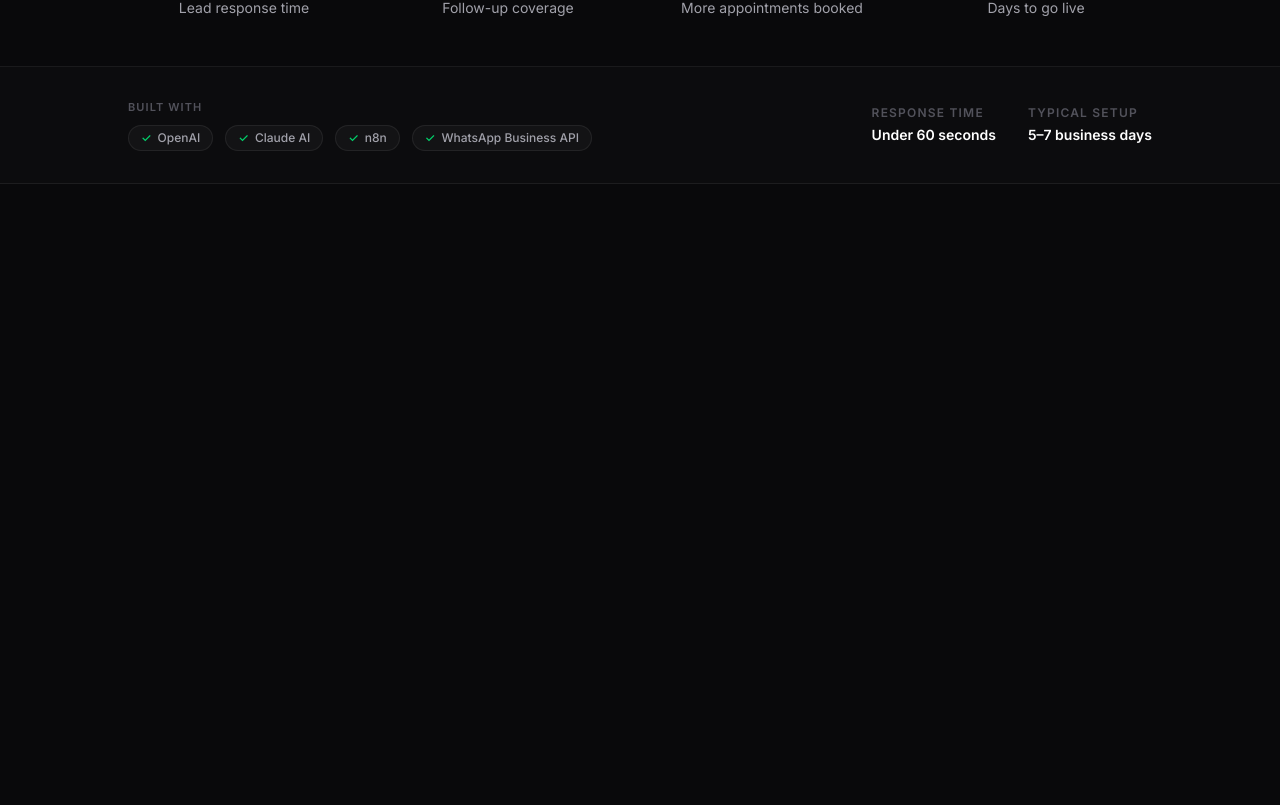
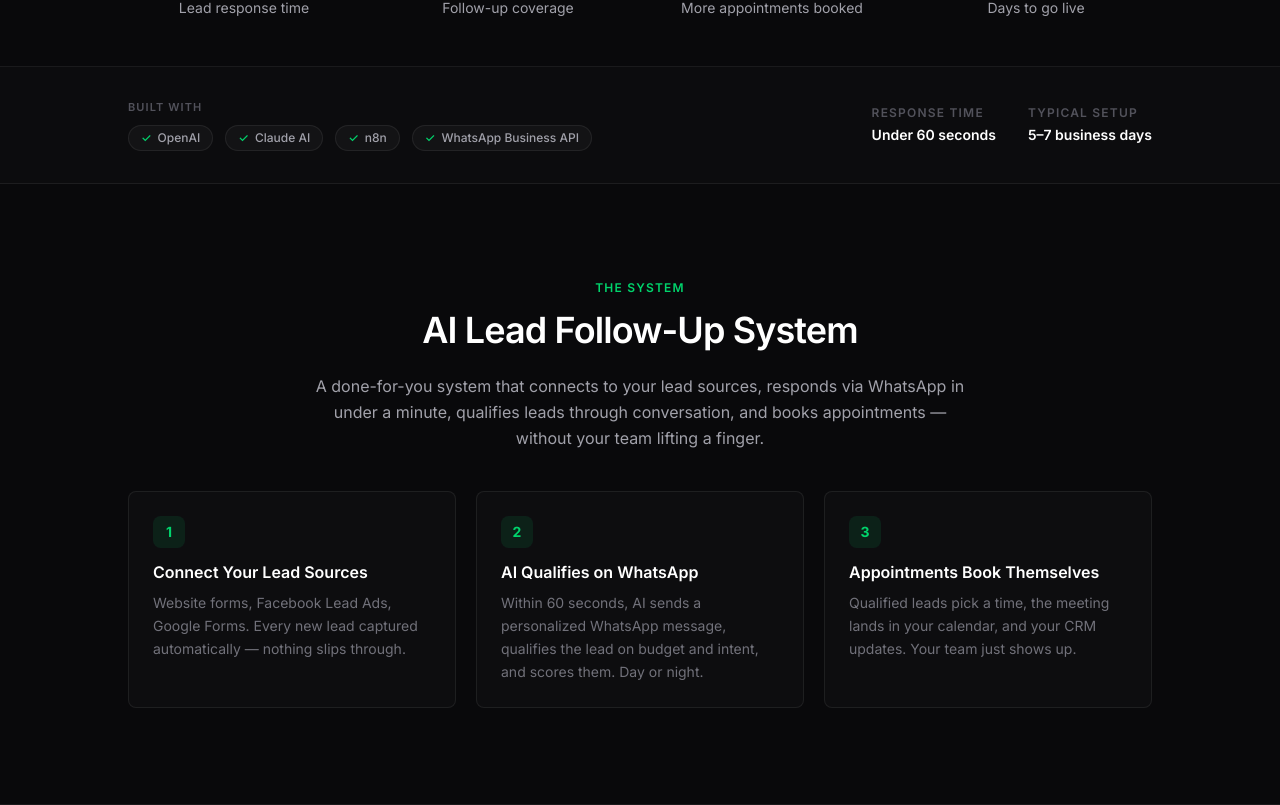
Before and after one commit to singh-abhinandan/GitLime, a React (Vite) app in the folder gitlime/: page / in a window 1280 px wide. Shown: the part 1056-1861 px from the top of the page. Before the commit the page ends 1240 px from the top, so only its background shows below. Built offline with nearby package versions, Linux system fonts and the light colour scheme.

Commit message:
feat: implement The System solution section

```diff
--- a/gitlime/src/App.jsx
+++ b/gitlime/src/App.jsx
@@ -2,6 +2,7 @@ import Navbar from './components/Navbar/Navbar';
 import Hero from './components/Hero/Hero';
 import ProofBar from './components/ProofBar/ProofBar';
 import TechStackStrip from './components/TechStack/TechStackStrip';
+import TheSystem from './components/TheSystem/TheSystem';
 
 export default function App() {
   return (
@@ -11,6 +12,7 @@ export default function App() {
         <Hero />
         <ProofBar />
         <TechStackStrip />
+        <TheSystem />
       </main>
     </div>
   );
--- /dev/null
+++ b/gitlime/src/components/TheSystem/TheSystem.jsx
@@ -0,0 +1,68 @@
+const steps = [
+  {
+    number: 1,
+    title: 'Connect Your Lead Sources',
+    description:
+      'Website forms, Facebook Lead Ads, Google Forms. Every new lead captured automatically — nothing slips through.',
+  },
+  {
+    number: 2,
+    title: 'AI Qualifies on WhatsApp',
+    description:
+      'Within 60 seconds, AI sends a personalized WhatsApp message, qualifies the lead on budget and intent, and scores them. Day or night.',
+  },
+  {
+    number: 3,
+    title: 'Appointments Book Themselves',
+    description:
+      'Qualified leads pick a time, the meeting lands in your calendar, and your CRM updates. Your team just shows up.',
+  },
+];
+
+export default function TheSystem() {
+  return (
+    <section
+      className="border-b border-white/[0.07] px-4 py-16 md:py-24"
+      id="how-it-works"
+      aria-labelledby="how-it-works-heading"
+    >
+      <div className="mx-auto max-w-5xl">
+        <div className="text-center">
+          <p className="mb-3 text-xs font-semibold uppercase tracking-widest text-[#00d46c]">
+            The System
+          </p>
+          <h2
+            id="how-it-works-heading"
+            className="mx-auto max-w-3xl text-2xl font-semibold leading-tight tracking-tight text-white sm:text-3xl md:text-4xl"
+          >
+            AI Lead Follow-Up System
+          </h2>
+          <p className="mx-auto mt-4 max-w-2xl text-sm leading-relaxed text-[#a1a1aa] sm:mt-5 sm:text-base">
+            A done-for-you system that connects to your lead sources, responds via WhatsApp in under a
+            minute, qualifies leads through conversation, and books appointments — without your team
+            lifting a finger.
+          </p>
+        </div>
+
+        <div className="mt-10 grid grid-cols-1 gap-4 sm:grid-cols-3 sm:gap-5">
+          {steps.map((step) => (
+            <div
+              key={step.number}
+              className="rounded-lg border border-white/[0.07] bg-white/[0.02] p-5 sm:p-6"
+            >
+              <div className="mb-3 flex h-8 w-8 items-center justify-center rounded-lg bg-[#00d46c]/10 text-sm font-bold text-[#00d46c]">
+                {step.number}
+              </div>
+              <h3 className="text-sm font-semibold text-white sm:text-base">
+                {step.title}
+              </h3>
+              <p className="mt-2 text-xs leading-relaxed text-[#71717a] sm:text-sm">
+                {step.description}
+              </p>
+            </div>
+          ))}
+        </div>
+      </div>
+    </section>
+  );
+}
```
